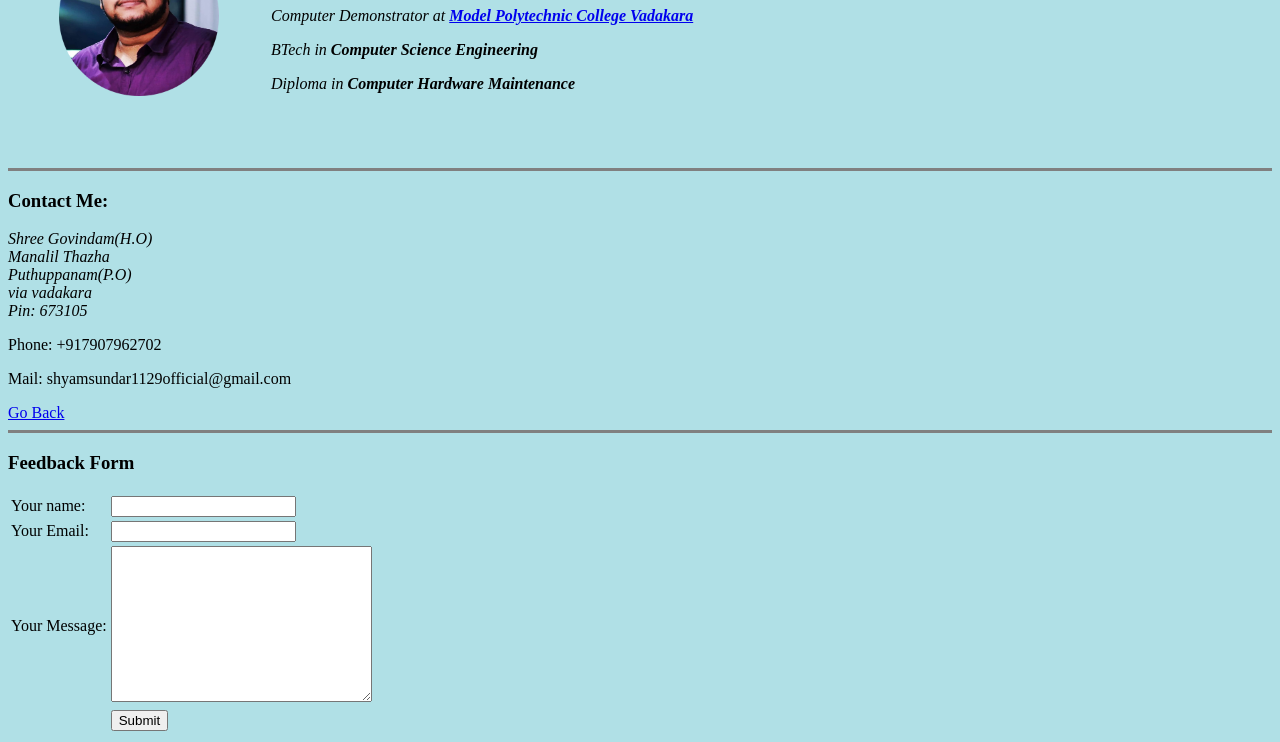
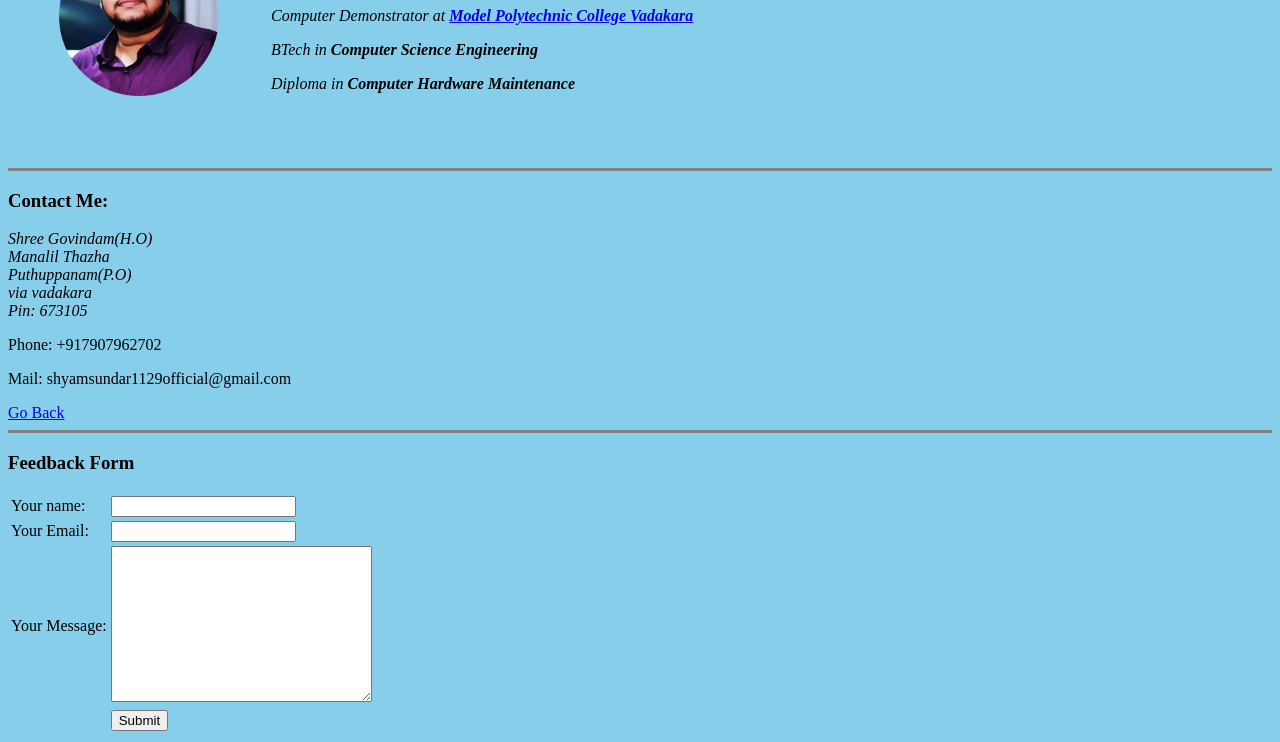
Before and after one commit to shyamsundar1129official/CV, a plain HTML site: page contact.html in a window 1280 px wide. Shown: the part 132-874 px from the top of the page. Drawn offline with Linux system fonts and the light colour scheme.

Commit message:
Update contact.html

```diff
--- a/contact.html
+++ b/contact.html
@@ -6,7 +6,7 @@
   <title>Contact</title>
 </head>
 
-<body style="background-color:powderblue;">
+<body style="background-color:skyblue;">
   <table cellspacing="50">
     <tr>
       <td><img src="shyam.png" alt="Shyam Sundar" width="160" height="160"></td>
```
